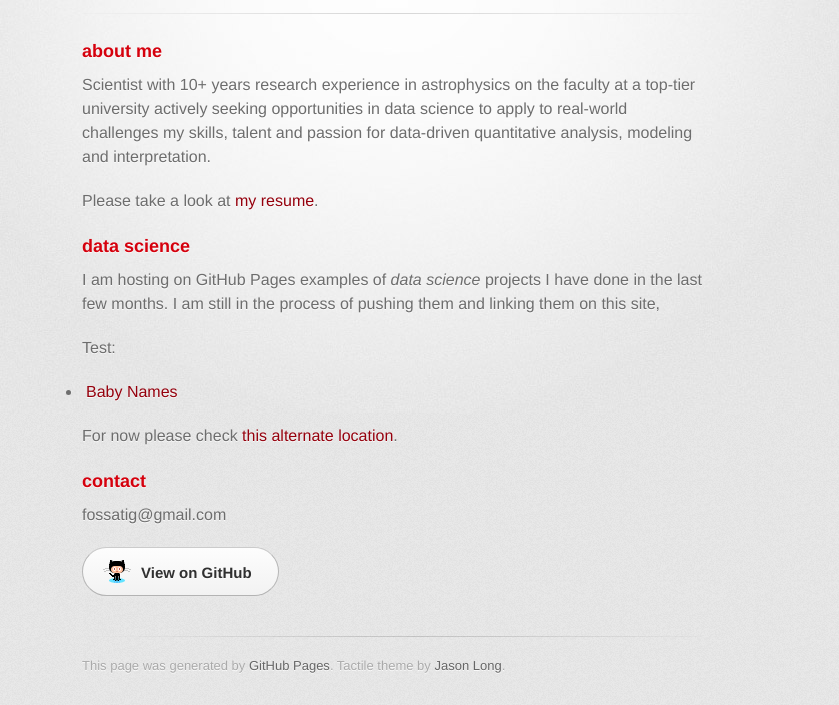
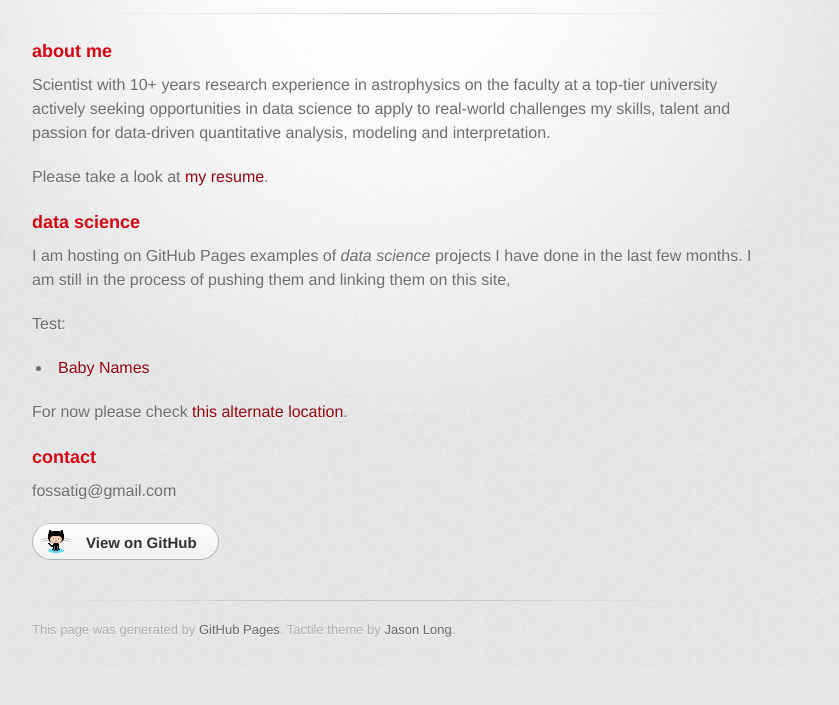
Before and after one commit to pedrosan/pedrosan.github.io, a plain HTML site: page index.html in a window 1280 px wide. Shown: the part 160-865 px from the top of the page, without its empty margins (248-1087 px from the left). After the commit the page ends 829 px from the top, so only its background shows below. Drawn offline with Linux system fonts and the light colour scheme; a web font is replaced by a local one.

Commit message:
changed CSS

```diff
--- a/index.html
+++ b/index.html
@@ -10,7 +10,7 @@
     <!--[if lt IE 9]>
     <script src="//html5shiv.googlecode.com/svn/trunk/html5.js"></script>
     <![endif]-->
-    <title>pedrosan.github.io by pedrosan</title>
+    <title>giovanni fossati @ pedrosan.github.io</title>
     <meta name="author" content="Giovanni Fossati" />
   </head>
 
@@ -69,7 +69,7 @@ For now please check <a href="https://github.com/pedrosan/DataScienceExamples">t
         </section>
 
         <section id="downloads" class="clearfix">
-          <a href="https://github.com/pedrosan" id="view-on-github" class="button"><span>View on GitHub</span></a>
+          <a href="https://github.com/pedrosan?tab=repositories" id="view-on-github" class="button"><span>View on GitHub</span></a>
         </section>
 
         <footer>
--- a/stylesheets/stylesheet.css
+++ b/stylesheets/stylesheet.css
@@ -32,6 +32,7 @@ body {
 }
 ol, ul {
 	list-style: none;
+	list-style-position: inside;
 }
 blockquote, q {
 	quotes: none;
@@ -54,7 +55,7 @@ body {
   color: #6d6d6d;
   text-shadow: 0 1px 0 rgba(255, 255, 255, 0.8);
   background: #e7e7e7 url(../images/body-bg.png) 0 0 repeat;
-  /* background: #e7e7e7 url(../images/bkg-sleep.jng) 0 0 repeat; */
+  /* background: #e7e7e7 url(../images/bkg-sleep.jng) 0 0 repeat;  */
 }
 
 a {
@@ -91,7 +92,7 @@ header h2 {
 }
 
 .inner {
-  width: 620px;
+  width: 720px;
   margin: 0 auto;
 }
 
@@ -107,14 +108,15 @@ a.button {
   display: block;
   float: left;
   width: 179px;
-  padding: 12px 8px 12px 8px;
+  /* padding: 12px 8px 12px 8px; */
+  padding: 6px 3px 6px 3px;
   margin-right: 14px;
   font-size: 15px;
   font-weight: bold;
   line-height: 25px;
   color: #303030;
   background: #fdfdfd; /* Old browsers */
-  background: -moz-linear-gradient(top,  #fdfdfd 0%, #f2f2f2 100%); /* FF3.6+ */
+  background: -moz-linear-gradient(top,  #fdfdfd 0%, #e2e2e2 100%); /* FF3.6+ */
   background: -webkit-gradient(linear, left top, left bottom, color-stop(0%,#fdfdfd), color-stop(100%,#f2f2f2)); /* Chrome,Safari4+ */
   background: -webkit-linear-gradient(top,  #fdfdfd 0%,#f2f2f2 100%); /* Chrome10+,Safari5.1+ */
   background: -o-linear-gradient(top,  #fdfdfd 0%,#f2f2f2 100%); /* Opera 11.10+ */
@@ -125,7 +127,7 @@ a.button {
   border-right: solid 1px #b7b7b7;
   border-bottom: solid 1px #b3b3b3;
   border-left: solid 1px #b7b7b7;
-  border-radius: 30px;
+  border-radius: 10px;
   -webkit-box-shadow: 10px 10px 5px #888;
   -moz-box-shadow: 10px 10px 5px #888;
   box-shadow: 0px 1px 5px #e8e8e8;
@@ -160,7 +162,7 @@ a.button span {
   background: transparent url(../images/tar-gz-icon.png) 12px 30% no-repeat;
 }
 #view-on-github span {
-  background: transparent url(../images/octocat-icon.png) 12px 30% no-repeat;
+  background: transparent url(../images/octocat-icon.png) 6px 50% no-repeat;
 }
 #view-on-github {
   margin-right: 0;
@@ -296,8 +298,9 @@ blockquote {
 }
 
 ul li {
+  list-style-type: disc;
   list-style-position: inside;
-  list-style: disc;
+  list-style-image: none;
   padding-left: 4px;
 }
 
```
